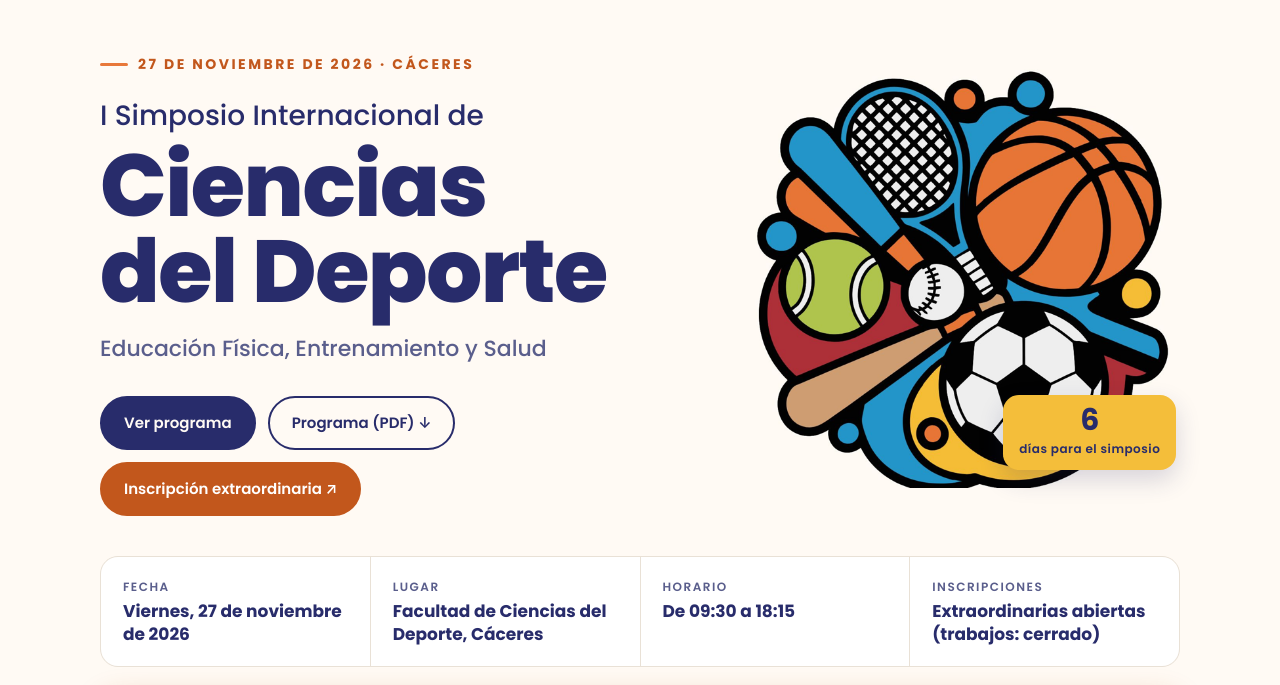
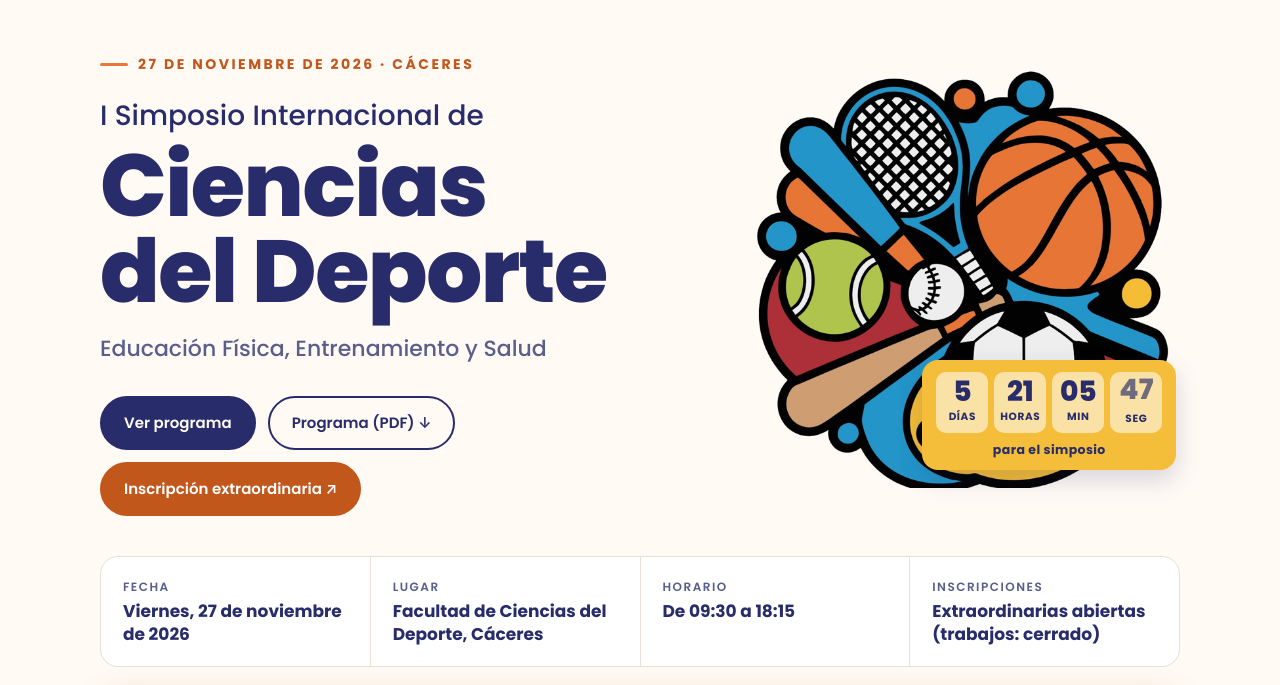
Before and after one commit to Adfexcc/Simposio-Ciencias-del-Deporte, a plain HTML site: page index.html in a window 1280 px wide. Shown: the part 85-770 px from the top of the page. Drawn offline with Linux system fonts and the light colour scheme.

Commit message:
Cuenta atrás dinámica (días, horas, minutos y segundos)
Co-Authored-By: Claude Opus 5.5 <noreply@anthropic.com>
Claude-Session: https://claude.ai/code/session_01FYuyvSRBj5DsWyHdJLuBSn

```diff
--- a/index.html
+++ b/index.html
@@ -79,8 +79,19 @@ a:focus-visible,button:focus-visible{outline:3px solid var(--blue);outline-offse
 
 .art::before{content:"";position:absolute;inset:8%;border-radius:50%;background:var(--soft)}
 .count{position:absolute;right:-4px;bottom:6%;background:var(--yellow);color:var(--on-yellow);border-radius:16px;padding:10px 16px;text-align:center;box-shadow:0 10px 24px rgba(40,44,107,.18)}
-.count b{display:block;font-size:30px;line-height:1;font-variant-numeric:tabular-nums}
-.count span{font-size:12px;font-weight:600;letter-spacing:.5px}
+.count{padding:12px 14px 10px}
+.cd{display:flex;gap:6px}
+.cd div{background:rgba(255,255,255,.55);border-radius:10px;padding:6px 0 5px;min-width:52px}
+.count b{display:block;font-size:28px;line-height:1;font-variant-numeric:tabular-nums;font-weight:800}
+.cd span{display:block;font-size:10.5px;font-weight:700;letter-spacing:.6px;text-transform:uppercase;margin-top:3px}
+.cdl{display:block;font-size:12.5px;font-weight:700;letter-spacing:.4px;margin-top:7px}
+#cd-s{display:inline-block}
+.tick{animation:tick .35s ease-out}
+@keyframes tick{from{transform:translateY(-4px);opacity:.4}to{transform:none;opacity:1}}
+.cd-msg b{font-size:24px}
+@media (max-width:820px){.count{position:relative;right:auto;bottom:auto;margin:-36px auto 0;width:max-content}}
+@media (max-width:480px){.cd div{min-width:46px}.count b{font-size:24px}}
+@media (prefers-reduced-motion:reduce){.tick{animation:none}}
 @media (max-width:820px){.hero .top{grid-template-columns:1fr}.art{width:min(78%,340px);order:-1}}
 
 /* facts */
@@ -288,7 +299,10 @@ footer{padding-block:48px 40px;border-top:1px solid var(--line)}
     </div>
     <div class="art">
       <img class="confeti" src="img/sports.png" alt="Ilustración del simposio con balones de fútbol, baloncesto y tenis, raqueta y bate" title="¡Pincha!" role="button" tabindex="0">
-      <div class="count" id="count" hidden><b id="days">—</b><span id="dlabel">días</span></div>
+      <div class="count" id="count" hidden aria-live="off">
+        <div class="cd" id="cdgrid"><div><b id="cd-d">0</b><span>días</span></div><div><b id="cd-h">00</b><span>horas</span></div><div><b id="cd-m">00</b><span>min</span></div><div><b id="cd-s">00</b><span>seg</span></div></div>
+        <span id="dlabel" class="cdl">para el simposio</span>
+      </div>
     </div>
   </div>
   <div class="wrap">
@@ -587,11 +601,26 @@ footer{padding-block:48px 40px;border-top:1px solid var(--line)}
 
 <script>
 (function(){
-  var ev=new Date(2026,10,27,9,30), now=new Date();
-  var d=Math.ceil((new Date(2026,10,27)-new Date(now.getFullYear(),now.getMonth(),now.getDate()))/864e5);
-  var box=document.getElementById('count');
-  if(d>0){document.getElementById('days').textContent=d;document.getElementById('dlabel').textContent=d===1?'día para el simposio':'días para el simposio';box.hidden=false;}
-  else if(d===0){document.getElementById('days').textContent='Hoy';document.getElementById('dlabel').textContent='¡te esperamos!';box.hidden=false;}
+  // Cuenta atrás dinámica hasta el 27/11/2026 09:30 (hora de Madrid)
+  var START=Date.UTC(2026,10,27,8,30), END=Date.UTC(2026,10,27,17,30);
+  var box=document.getElementById('count'),grid=document.getElementById('cdgrid'),lab=document.getElementById('dlabel');
+  var el={d:document.getElementById('cd-d'),h:document.getElementById('cd-h'),m:document.getElementById('cd-m'),s:document.getElementById('cd-s')};
+  function pad(n){return (n<10?'0':'')+n;}
+  function set(k,v){if(el[k].textContent!==v){el[k].textContent=v;if(k==='s'){el.s.classList.remove('tick');void el.s.offsetWidth;el.s.classList.add('tick');}}}
+  function tickCd(){
+    var now=Date.now();box.hidden=false;
+    if(now<START){
+      var t=Math.floor((START-now)/1000),d=Math.floor(t/86400),h=Math.floor(t%86400/3600),m=Math.floor(t%3600/60),sc=t%60;
+      set('d',String(d));set('h',pad(h));set('m',pad(m));set('s',pad(sc));
+      grid.children[0].querySelector('span').textContent=d===1?'día':'días';
+      lab.textContent='para el simposio';return true;
+    }
+    grid.hidden=true;box.classList.add('cd-msg');
+    if(now<END){lab.innerHTML='<b>¡En directo!</b>Hoy en la Facultad';}
+    else{lab.innerHTML='<b>¡Gracias!</b>por venir al simposio';}
+    return false;
+  }
+  if(tickCd()){var iv=setInterval(function(){if(!tickCd())clearInterval(iv);},1000);}
 
   var map=document.getElementById('map'),mn=document.getElementById('mapname'),ps=document.querySelectorAll('.place');
   function pick(el){ps.forEach(function(p){p.setAttribute('aria-pressed',p===el?'true':'false')});map.src='https://maps.google.com/maps?q='+encodeURIComponent(el.dataset.q)+'&z=16&output=embed';mn.textContent=el.dataset.n;}
```
